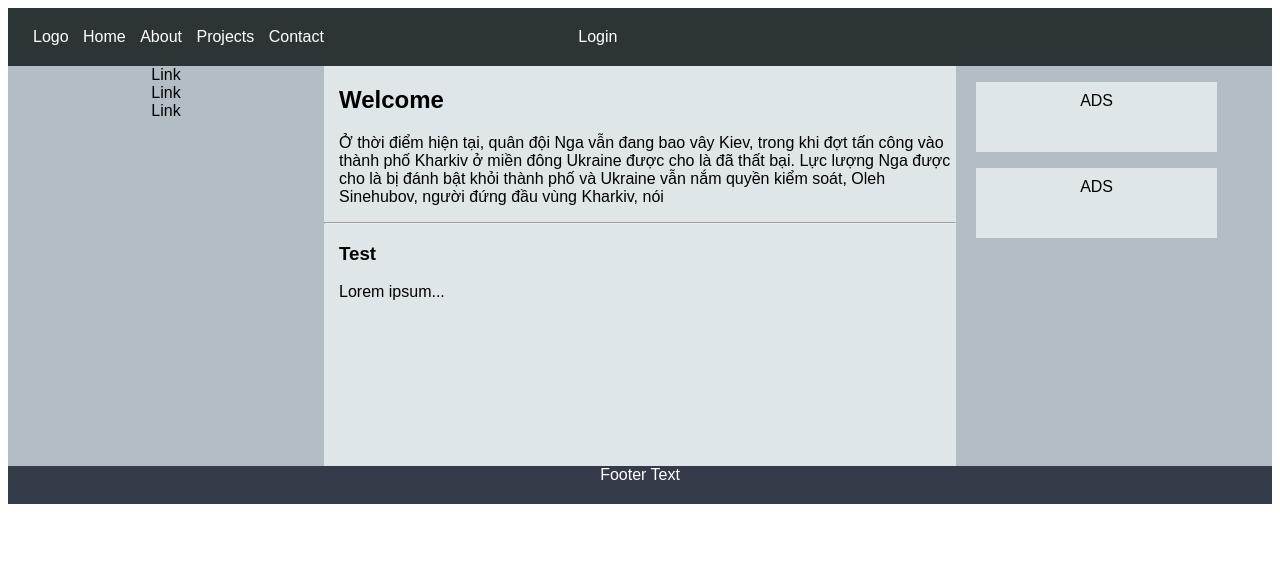
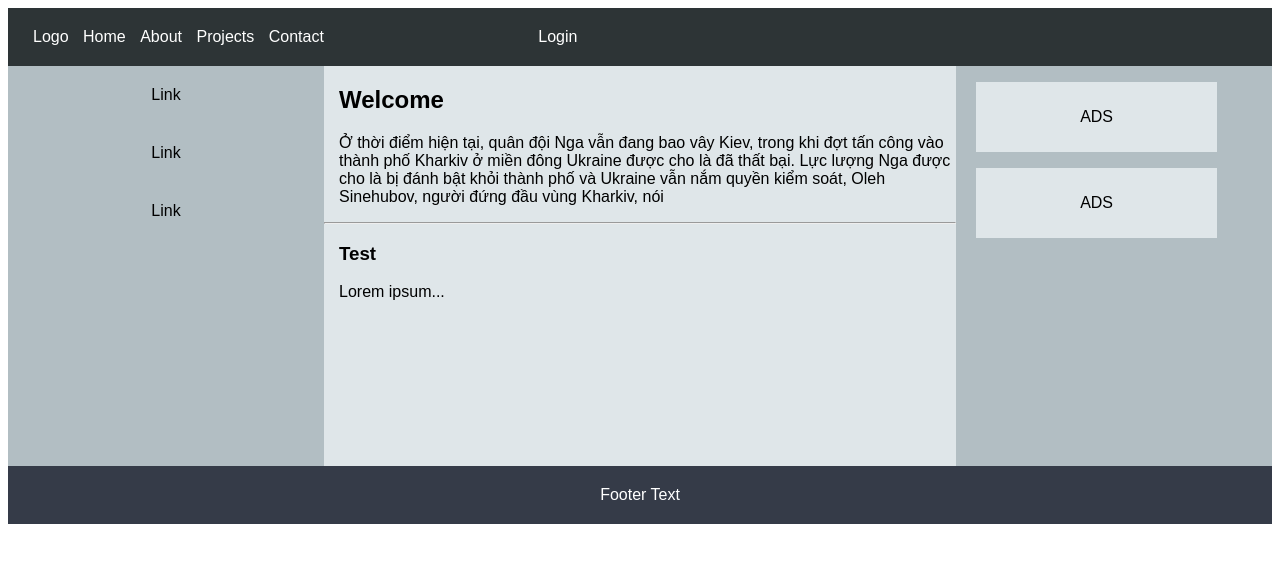
Before and after one commit to Bui-Xuan-Sang/create_layout_RWD, a plain HTML site: page index.html in a window 1280 px wide. Drawn offline with Linux system fonts and the light colour scheme.

Commit message:
first commit

```diff
--- a/main.css
+++ b/main.css
@@ -1,3 +1,9 @@
+/** {*/
+/*    padding: 0;*/
+/*    margin: 0;*/
+/*    box-sizing: border-box;*/
+/*}*/
+
 body {
     font-family: Arial;
 }
@@ -8,7 +14,7 @@ header .top p {
 }
 
 .top #top-1 {
-    padding: 240px;
+    padding: 200px;
 }
 
 header {
@@ -34,7 +40,8 @@ header:nth-child(even){
 
 
 .sidebar-left a {
-    padding: 100px;
+    padding: 20px 0;
+    display: block;
 }
 
 section {
@@ -56,27 +63,23 @@ section h1, p, h3{
     text-align: center;
 }
 
-.sidebar-right #A {
+.sidebar-right #A , #B {
     background-color: #dfe6e9;
     width: 70%;
     height: 50px;
-    text-align: center;
     padding: 10px;
     margin-left: 20px;
+    display: flex;
+    justify-content: center;
+    align-items: center;
 }
 
-.sidebar-right #B{
-    background-color: #dfe6e9;
-    width: 70%;
-    height: 50px;
-    text-align: center;
-    padding: 10px;
-    margin-left: 20px;
-}
 
 footer {
     background-color: #353b48;
     padding: 20px;
-    text-align: center;
     color: white;
+    display: flex;
+    justify-content: center;
+    align-items: center;
 }
```
